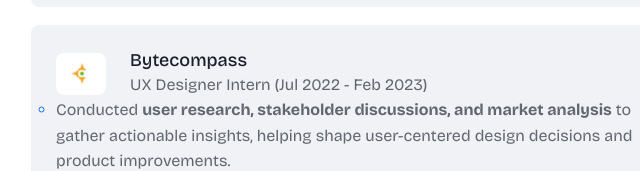
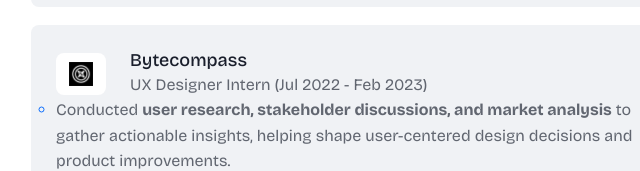
Before and after one commit to Akashsb-ak/portfolio, a plain HTML site: page about.html in a window 1280 px wide. Shown: the part 2597-2768 px from the top of the page, 471-1111 px from the left. Drawn offline with nearby package versions, Linux system fonts and the light colour scheme.

Commit message:
Add files via upload

```diff
--- a/about.html
+++ b/about.html
@@ -504,7 +504,7 @@
                             <div class="awards-item">
                               <div class="award-name">
                                 <div class="icon">
-                                  <img src="assets/img/images/ct.jpg" alt="adobe">
+                                  <img src="assets/img/images/byte.jpg" alt="adobe">
                                 </div>
                                 <div class="text">
                                   <h4 class="title">Bytecompass</h4>
```
